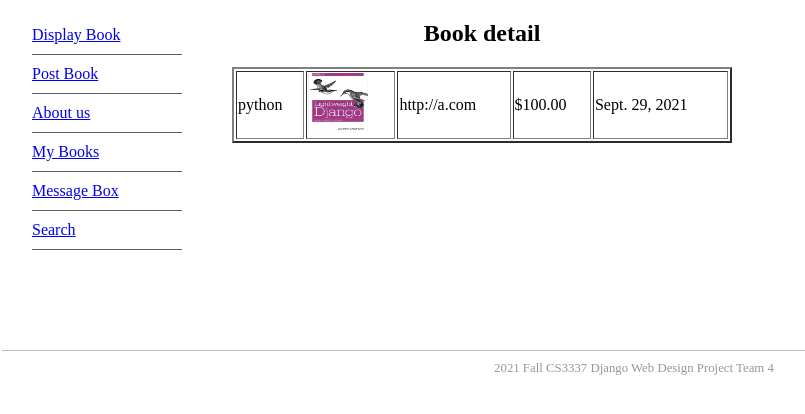
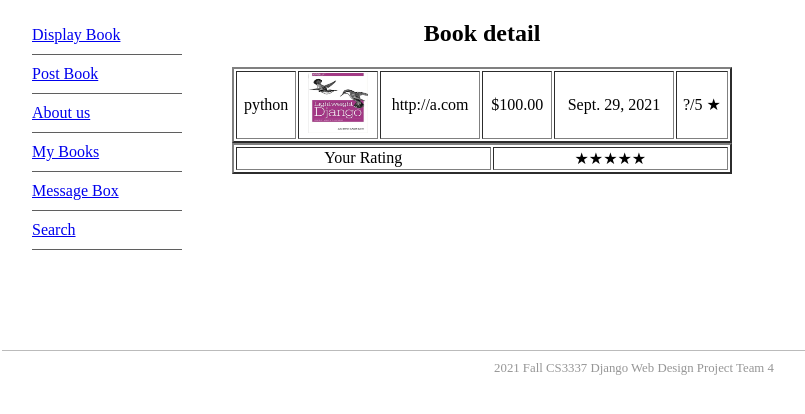
Before and after one commit to LyJacky/pythonspace, a Django app: page /book_detail/1 in a window 1280 px wide. Shown: the part 256-670 px from the top of the page, without its empty margins (6-811 px from the left). Run offline with Django 3.2, Linux system fonts and the light colour scheme; a user stored in the database is signed in; data comes from the database, SQL or seed files in the repository.

Commit message:
Update book_detail.html
Added a section for avg rating.
Added a section (to be turned into buttons) for users to click on star buttons to rate.

```diff
--- a/bookEx/bookEx/templates/bookMng/book_detail.html
+++ b/bookEx/bookEx/templates/bookMng/book_detail.html
@@ -4,7 +4,7 @@
 {% block content %}
 <h1 align="center"> Book detail </h1>
 <table align="center" border ="2" width="500">
-        <tr>
+        <tr align="center">
             <td>
                 {{ book.name }}
             </td>
@@ -20,7 +20,21 @@
             <td>
                 {{book.publishdate}}
             </td>
+            <td>
+                ?/5 ★
+            </td>
         </tr>
+</table>
+
+<table align="center" border="2" width="500">
+    <tr align="center">
+        <td>
+        Your Rating
+        </td>
+        <td>
+            ★★★★★
+        </td>
+    </tr>
 </table>
 {% endblock content %}
 
```
